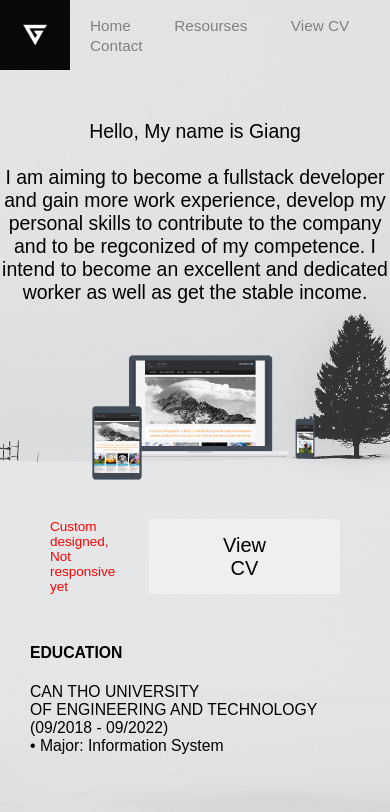
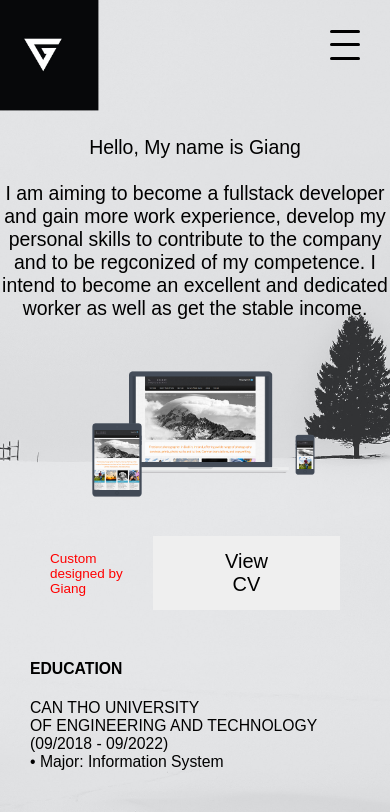
Before and after one commit to vpgiang0205/Portfolio.io, a plain HTML site: page index.html in a window 390 px wide. Shown: the top 812 px of the page. Drawn offline with Linux system fonts and the light colour scheme.

Commit message:
update some more responsive

```diff
--- a/css/index.scss
+++ b/css/index.scss
@@ -27,8 +27,6 @@ img {
     width: 100%;
 }
 
-.wrapper {}
-
 body {
     background-repeat: no-repeat;
     background-size: cover;
@@ -50,11 +48,17 @@ body {
     header {
 
         // background-color: blue;
+
         grid-column: 2/3;
         font-size: 14px;
         align-items: center;
         display: flex;
         justify-content: space-between;
+
+        .nav {
+            display: flex;
+            justify-content: space-between;
+        }
 
         .logo {
             width: 6rem;
@@ -66,6 +70,21 @@ body {
             }
         }
 
+        .btn_toggle {
+            position: absolute;
+            right: 30px;
+            flex-direction: column;
+            justify-content: space-between;
+            height: 30px;
+            width: 30px;
+
+            .bar {
+                background-color: black;
+                height: 3px;
+                width: 100%;
+                border-radius: 10px;
+            }
+        }
 
         li {
             font-size: 17px;
@@ -120,6 +139,7 @@ body {
             .img_pos {
                 position: relative;
                 grid-column: 1/2;
+
 
                 .img_pc {
                     position: relative;
@@ -224,6 +244,7 @@ body {
         grid-template-columns: auto auto auto;
 
 
+
         main {
             grid-template-rows: auto auto 50px auto;
             gap: 50px 0;
@@ -274,6 +295,21 @@ body {
 
     .container_fluid {
         grid-template-columns: auto auto auto;
+        .nav {
+            flex-direction: column;
+        }
+
+        .btn_toggle {
+            display: flex;
+        }
+
+        .nav_link{
+            display: none;
+        }
+        .nav_link.active {
+             display: flex;
+        }
+
 
         main {
             grid-template-rows: auto auto 50px auto;
--- a/index.html
+++ b/index.html
@@ -15,6 +15,11 @@
             <ul class="logo">
                 <img src="./images/logo.jpg" alt="">
             </ul>
+            <a class="btn_toggle">
+                <span class="bar"></span>
+                <span class="bar"></span>
+                <span class="bar"></span>
+            </a>
             <ul class="nav">
                 <li><a href="" class="nav_link">Home</a></li>
                 <li><a href="" class="nav_link">Resourses</a></li>
@@ -35,17 +40,16 @@
             </section>
             <section class="row">
 
-                <div class="img_pos">
+                <div class="img_pos" >
                     <img src="./images/tablet.png" class="img_tablet" alt="">
-                    <img src="./images/pc.png" class="img_pc" alt="">
+                    <img src="./images/pc.png" class="img_pc animate slide_up" alt="">
                     <img src="./images/phone.png" class="img_phone" alt="">
                 </div>
             </section>
 
             <section class="row">
                 <div class="intro">
-                    <p>Custom designed,<br>
-                    Not responsive yet
+                    <p>Custom designed by Giang<br>
                     </p>
                 <button class="btn_viewCV">View CV</button>
 
@@ -95,7 +99,7 @@
     </div>
 
 </body>
-
+<script src="./js/index.js"></script>
 </html>
 <!-- <!DOCTYPE html>
 <html lang="en">
--- /dev/null
+++ b/js/index.js
@@ -0,0 +1,32 @@
+const btntoggle = document.getElementsByClassName('btn_toggle')[0];
+const navlink = document.getElementsByClassName('nav')[0];
+
+btntoggle.addEventListener('click', () => {
+    navlink.classList.toggle('active')
+})
+
+// window.onload = () => {
+//     const tab_switchers = document.querySelectorAll('[data-switcher]');
+
+//     for (let i = 0; i < tab_switchers.length; i++) {
+//         const tab_switcher = tab_switchers[i];
+//         const page_id = tab_switcher.dataset.tab;
+
+//         tab_switcher.addEventListener('click', () => {
+//             document.querySelector('.tabs .tab.is-active').classList.remove('is-active');
+//             tab_switcher.parentNode.classList.add('is-active');
+
+//             SwitchPage(page_id);
+//         });
+//     }
+// }
+
+// function SwitchPage(page_id) {
+//     console.log(page_id);
+
+//     const current_page = document.querySelector('.pages .page.is-active');
+//     current_page.classList.remove('is-active');
+
+//     const next_page = document.querySelector(`.pages .page[data-page="${page_id}"]`);
+//     next_page.classList.add('is-active');
+// }
```
Also changed, not shown: index.js (deleted, +0 -25 lines), css/index.css, 1 other file.
